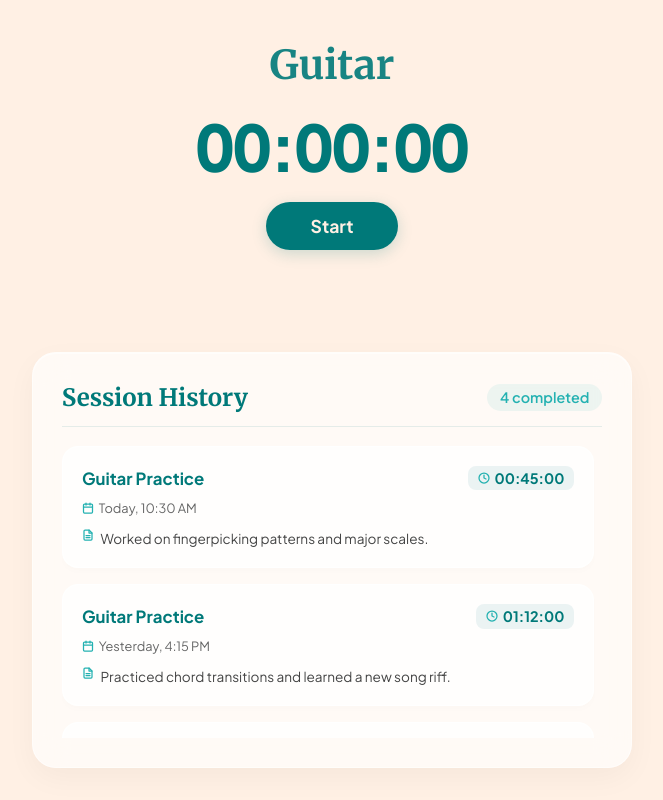
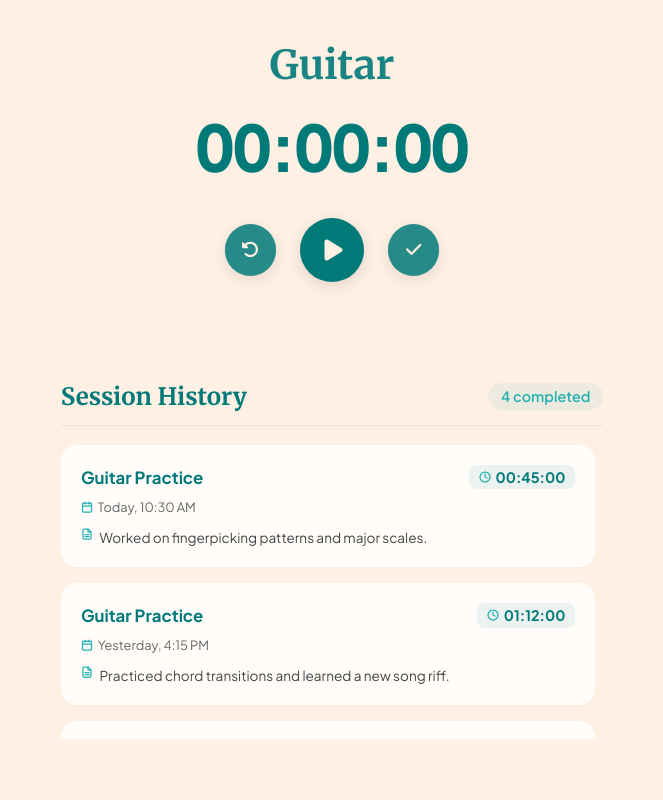
Before and after one commit to rushab-rayalwar/tempo-frontent, a React (Vite) app: page /session in a window 1280 px wide. Shown: the whole page, without its empty margins (308-971 px from the left). Built offline with nearby package versions, Linux system fonts and the light colour scheme.

Commit message:
feat: implement session timer page with animated background blobs and add skeleton for authentication forms

```diff
--- a/index.html
+++ b/index.html
@@ -5,6 +5,7 @@
     <link rel="icon" type="image/svg+xml" href="/favicon.svg" />
     <meta name="viewport" content="width=device-width, initial-scale=1.0" />
     <title>tempo-frontend</title>
+    <link rel="stylesheet" href="https://cdnjs.cloudflare.com/ajax/libs/font-awesome/6.6.0/css/all.min.css" integrity="sha512-Kc323vGBEqzTmouAECnVceyQqyqdsSiqLQISBL29aUW4U/M7pSPA/gEUZQqv1cwx4OnYxTxve5UMg5GT6L4JJg==" crossorigin="anonymous" referrerpolicy="no-referrer" />
   </head>
   <body>
     <div id="root"></div>
--- a/src/pages/Auth/Auth.module.css
+++ b/src/pages/Auth/Auth.module.css
@@ -4,8 +4,6 @@
     gap:1.5rem;
     padding:2rem 1.3rem;
     border-radius: 2rem;
-    background-color: rgba(255,255,255,0.5);
-    backdrop-filter: blur(2rem);
 }
 .form input {
     padding: 0.5rem;
--- a/src/pages/Auth/LoginForm.jsx
+++ b/src/pages/Auth/LoginForm.jsx
@@ -99,7 +99,7 @@ export default function LoginForm(){
 
     return (
         <motion.form
-            className={styles.form}
+            className={`${styles.form} glass`}
             onSubmit={handleSubmit}
             initial={{ opacity: 0 }}
             animate={{ opacity: 1 }}
--- a/src/pages/Auth/RegisterForm.jsx
+++ b/src/pages/Auth/RegisterForm.jsx
@@ -124,7 +124,7 @@ export default function RegisterForm() {
 
     return (
         <motion.form
-            className={styles.form}
+            className={`${styles.form} glass`}
             onSubmit={handleSubmit}
             initial={{ opacity: 0 }}
             animate={{ opacity: 1 }}
--- a/src/pages/Session/Session.jsx
+++ b/src/pages/Session/Session.jsx
@@ -45,6 +45,8 @@ function generateRandomCoordinates() {
     return { top, left };
 }
 
+const layoutTransition = { type: "spring", stiffness: 50, damping: 20 };
+
 export default function Session() {
 
     const intervalId = useRef(null);
@@ -54,6 +56,7 @@ export default function Session() {
     const [timeElapsed, setTimeElapsed] = useState(0);
     const [isRunning, setIsRunning] = useState(false);
     const [blobs, setBlobs] = useState([]);
+    const [history, setHistory] = useState(DUMMY_HISTORY);
 
     // Generate background blobs on start
     useEffect(() => {
@@ -140,6 +143,7 @@ export default function Session() {
     }
 
     function resetTimer() {
+        setIsRunning(false);
         setTimeElapsed(0);
         timeAccumulatedBeforePause.current = 0;
         setBlobs([]);
@@ -147,6 +151,23 @@ export default function Session() {
 
     function toggleTimer() {
         setIsRunning(prev=>!!!prev);
+    }
+
+    function finishSession() {
+        if (timeElapsed === 0) return;
+        setIsRunning(false);
+        const now = new Date();
+        const timeStr = now.toLocaleTimeString([], { hour: '2-digit', minute: '2-digit' });
+        const dateStr = `Today, ${timeStr}`;
+        const newSession = {
+            id: Date.now(),
+            sessionName: "Guitar Practice",
+            date: dateStr,
+            duration: timerString,
+            notes: "Session finished and recorded successfully."
+        };
+        setHistory(prev => [newSession, ...prev]);
+        resetTimer();
     }
 
     return (
@@ -174,26 +195,69 @@ export default function Session() {
 
                 <motion.div
                     layout
-                    transition={{ type: "spring", stiffness: 100, damping: 16 }}
+                    transition={layoutTransition}
                     className={styles.timerContainer}
                 >
-                    <motion.div layout className={styles.sessionName}>Guitar</motion.div>
+                    <motion.div
+                        layout
+                        transition={layoutTransition}
+                        className={styles.sessionName}
+                    >
+                        Guitar
+                    </motion.div>
                     <motion.div
                         layout
                         className={styles.timer}
                         animate={{ scale: isRunning ? 1.5 : 1.0 }}
-                        transition={{ type: "spring", stiffness: 100, damping: 16 }}
+                        transition={layoutTransition}
                     >
                         {timerString}
                     </motion.div>
-                    <motion.button
-                         layout
-                        onClick={toggleTimer}
-                        className={`${styles.toggleButton} ${isRunning ? styles.stopBtn : ''}`}
-                        transition={{ type: "spring", stiffness: 100, damping: 16 }}
+                    <motion.div
+                        layout
+                        transition={layoutTransition}
+                        className={styles.controlsRow}
                     >
-                        {isRunning ? 'Stop' : 'Start'}
-                    </motion.button>
+                        <motion.button
+                            layout
+                            transition={layoutTransition}
+                            onClick={resetTimer}
+                            className={`${styles.controlButton} ${styles.secondaryBtn}`}
+                            title="Reset Timer"
+                            whileHover={{ scale: 1.08 }}
+                            whileTap={{ scale: 0.95 }}
+                        >
+                            <i className="fa-solid fa-rotate-left"></i>
+                        </motion.button>
+
+                        <motion.button
+                            layout
+                            transition={layoutTransition}
+                            onClick={toggleTimer}
+                            className={`${styles.controlButton} ${styles.playPauseBtn}`}
+                            title={isRunning ? "Pause" : "Start"}
+                            whileHover={{ scale: 1.08 }}
+                            whileTap={{ scale: 0.95 }}
+                        >
+                            {isRunning ? (
+                                <i className="fa-solid fa-pause"></i>
+                            ) : (
+                                <i className="fa-solid fa-play" style={{ marginLeft: "3px" }}></i>
+                            )}
+                        </motion.button>
+
+                        <motion.button
+                            layout
+                            transition={layoutTransition}
+                            onClick={finishSession}
+                            className={`${styles.controlButton} ${styles.secondaryBtn}`}
+                            title="Finish Session"
+                            whileHover={{ scale: 1.08 }}
+                            whileTap={{ scale: 0.95 }}
+                        >
+                            <i className="fa-solid fa-check"></i>
+                        </motion.button>
+                    </motion.div>
                 </motion.div>
 
                 <AnimatePresence>
@@ -202,15 +266,15 @@ export default function Session() {
                             initial={{ y: "100vh", opacity: 0 }}
                             animate={{ y: 0, opacity: 1 }}
                             exit={{ y: "100vh", opacity: 0 }}
-                            transition={{ type: "spring", stiffness: 100, damping: 16 }}
+                            transition={{ type: "spring", stiffness: 50, damping: 20 }}
                             className={styles.historyContainer}
                         >
                             <div className={styles.historyHeader}>
                                 <h3 className={styles.historyTitle}>Session History</h3>
-                                <span className={styles.historyStats}>4 completed</span>
+                                <span className={styles.historyStats}>{history.length} completed</span>
                             </div>
                             <div className={styles.historyList}>
-                                {DUMMY_HISTORY.map((session) => (
+                                {history.map((session) => (
                                     <div key={session.id} className={styles.historyCard}>
                                         <div className={styles.cardTop}>
                                             <span className={styles.cardName}>{session.sessionName}</span>
--- a/src/pages/Session/Session.module.css
+++ b/src/pages/Session/Session.module.css
@@ -52,39 +52,72 @@
     opacity: 0.9;
 }
 
-.toggleButton {
+.controlsRow {
+    display: flex;
+    align-items: center;
+    justify-content: center;
+    gap: 1.5rem;
+    margin-top: 1rem;
+    z-index: 10;
+}
+
+.controlButton {
     background-color: var(--background);
     color: var(--secondary);
     border: none;
-    padding: 0.8rem 2.8rem;
-    font-size: 1.1rem;
-    font-weight: 700;
-    border-radius: 50px;
     cursor: pointer;
-    font-family: 'Plus Jakarta Sans', sans-serif;
-    box-shadow: 0 4px 15px rgba(0, 121, 121, 0.2);
+    display: flex;
+    align-items: center;
+    justify-content: center;
+    box-shadow: 0 4px 15px rgba(0, 0, 0, 0.12);
     transition: background-color 0.2s ease, transform 0.1s ease, box-shadow 0.2s ease;
 }
 
-.toggleButton:hover {
-    background-color: var(--tertiary);
-    transform: tra  nslateY(-2px);
-    box-shadow: 0 6px 20px rgba(36, 177, 177, 0.3);
+.playPauseBtn {
+    width: 4rem;
+    height: 4rem;
+    border-radius: 50%;
+    font-size: 1.5rem;
 }
 
-.toggleButton:active {
-    transform: translateY(0);
+.playPauseBtn:hover {
+    background-color: var(--tertiary);
+    /* box-shadow: 0 6px 20px rgba(0, 0, 0, 0.18); */
 }
 
-.toggleButton.stopBtn {
-    background-color: #d64531;
-    box-shadow: 0 4px 15px rgba(214, 69, 49, 0.2);
+.secondaryBtn {
+    width: 3.2rem;
+    height: 3.2rem;
+    border-radius: 50%;
+    font-size: 1.1rem;
+    opacity: 0.85;
 }
 
-.toggleButton.stopBtn:hover {
-    background-color: #bc3623;
-    box-shadow: 0 6px 20px rgba(188, 54, 35, 0.3);
+.secondaryBtn:hover {
+    background-color: var(--tertiary);
+    opacity: 1;
+    box-shadow: 0 6px 20px rgba(0, 0, 0, 0.15);
 }
+
+/* .finishBtn {
+    background-color: var(--tertiary);
+    color: var(--secondary);
+}
+
+.finishBtn:hover {
+    background-color: var(--primary);
+    color: var(--background);
+} */
+
+/* .stopBtn {
+    background-color: var(--tertiary);
+    color: var(--secondary);
+}
+
+.stopBtn:hover {
+    background-color: var(--primary);
+    color: var(--background);
+} */
 
 /* History Styles */
 .historyContainer {
@@ -95,14 +128,14 @@
     margin: 0 auto;
     width: calc(100% - 4rem);
     max-width: 600px;
-    background: rgba(255, 255, 255, 0.65);
+    /* background: rgba(255, 255, 255, 0.65);
     backdrop-filter: blur(16px);
     -webkit-backdrop-filter: blur(16px);
-    border: 1px solid rgba(255, 255, 255, 0.5);
+    border: 1px solid rgba(255, 255, 255, 0.5); */
     border-radius: 24px;
     padding: 1.8rem;
-    box-shadow: 0 10px 30px rgba(0, 0, 0, 0.04),
-                inset 0 1px 0 rgba(255, 255, 255, 0.6);
+    /* box-shadow: 0 10px 30px rgba(0, 0, 0, 0.04),
+                inset 0 1px 0 rgba(255, 255, 255, 0.6); */
     display: flex;
     flex-direction: column;
     gap: 1.2rem;
--- a/src/styles/global.css
+++ b/src/styles/global.css
@@ -24,3 +24,8 @@
 body{
     margin:0;
 }
+
+.glass{
+    background-color: rgba(255,255,255,0.5);
+    backdrop-filter: blur(2rem);
+}
```
Also changed, not shown: notes.txt.
